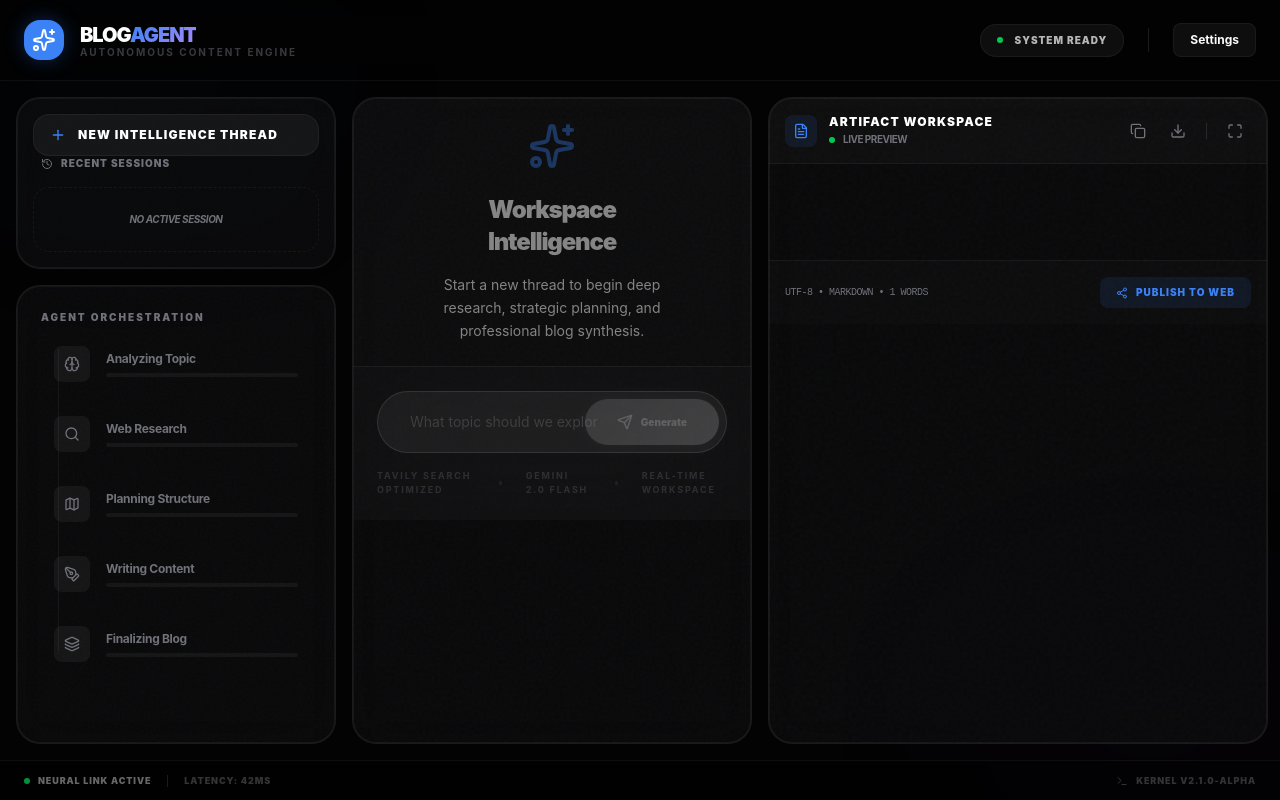
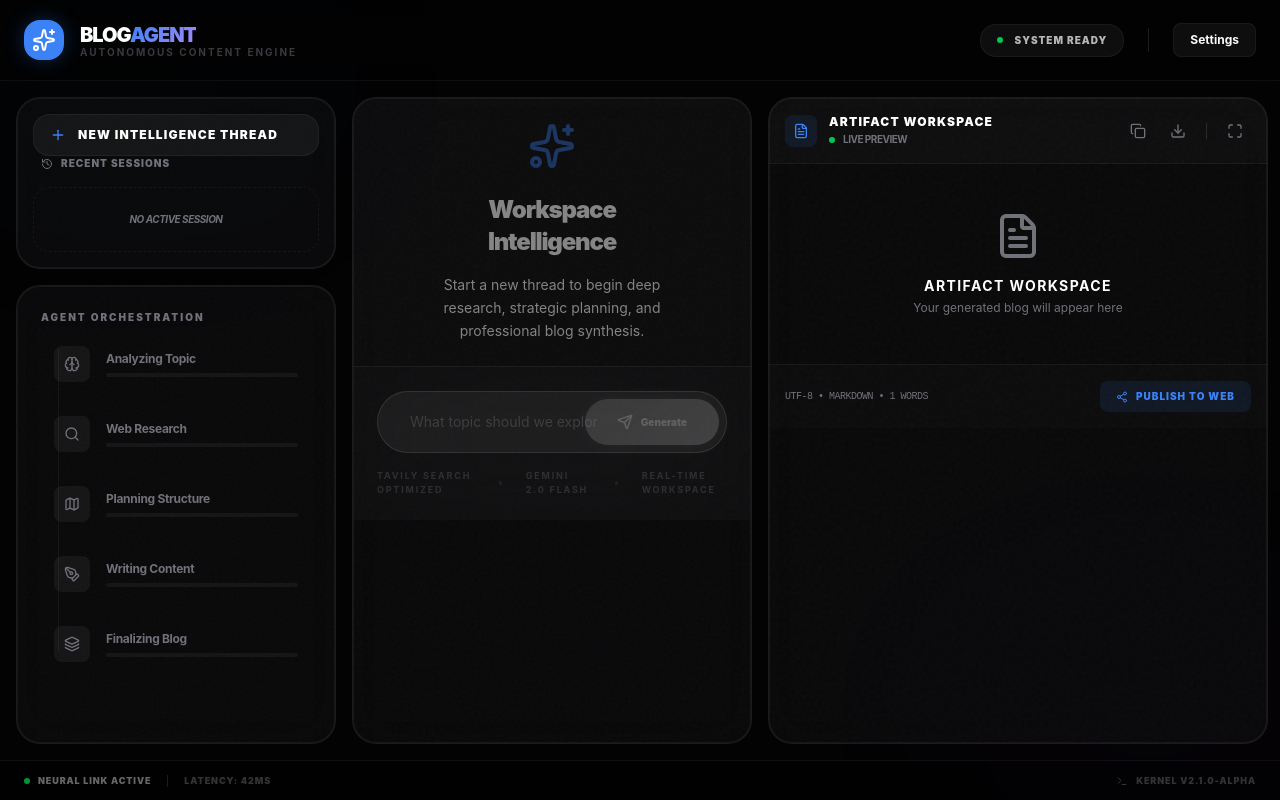
Before and after one commit to Amityadav10x/Content-Writer-AI-Agent, a React (Vite) app in the folder Frontend/: page / in a window 1280 px wide. Built offline with nearby package versions, Linux system fonts and the light colour scheme.

Commit message:
feat(workspace): improve artifact rendering and interaction

```diff
--- a/Frontend/src/components/workspace/ArtifactWorkspace.tsx
+++ b/Frontend/src/components/workspace/ArtifactWorkspace.tsx
@@ -52,7 +52,21 @@ export const ArtifactWorkspace: React.FC = () => {
       {/* Content */}
       <div className="flex-1 overflow-y-auto p-8 md:p-12 custom-scrollbar selection:bg-accent/30">
         <AnimatePresence mode="wait">
-          {!artifactContent && isGenerating ? (
+          {!artifactContent && !isGenerating ? (
+            // Empty state
+            <motion.div
+              initial={{ opacity: 0 }}
+              animate={{ opacity: 1 }}
+              exit={{ opacity: 0 }}
+              className="h-full flex flex-col items-center justify-center text-center space-y-4 opacity-30"
+            >
+              <FileText className="w-12 h-12 text-muted" />
+              <div>
+                <p className="text-sm font-bold text-white uppercase tracking-widest">Artifact Workspace</p>
+                <p className="text-xs text-muted mt-1">Your generated blog will appear here</p>
+              </div>
+            </motion.div>
+          ) : !artifactContent && isGenerating ? (
             <motion.div
               initial={{ opacity: 0 }}
               animate={{ opacity: 1 }}
```
